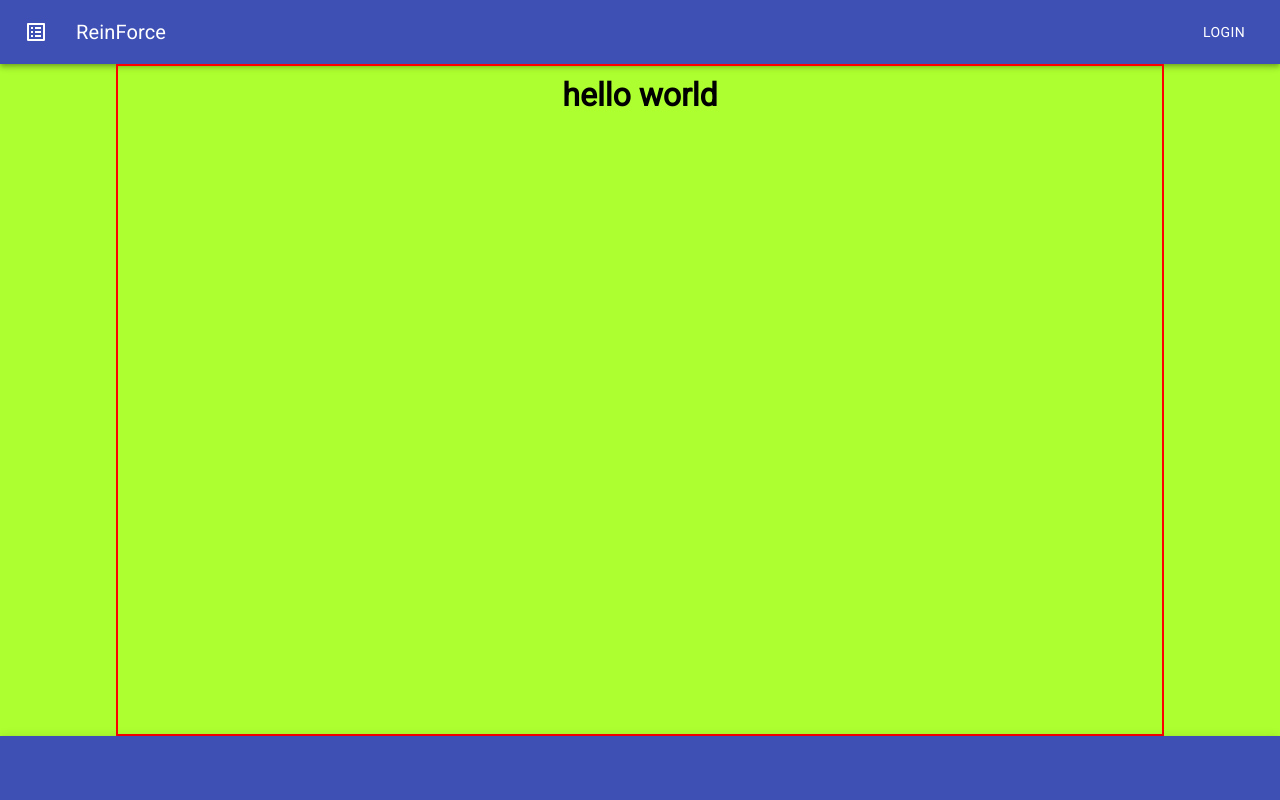
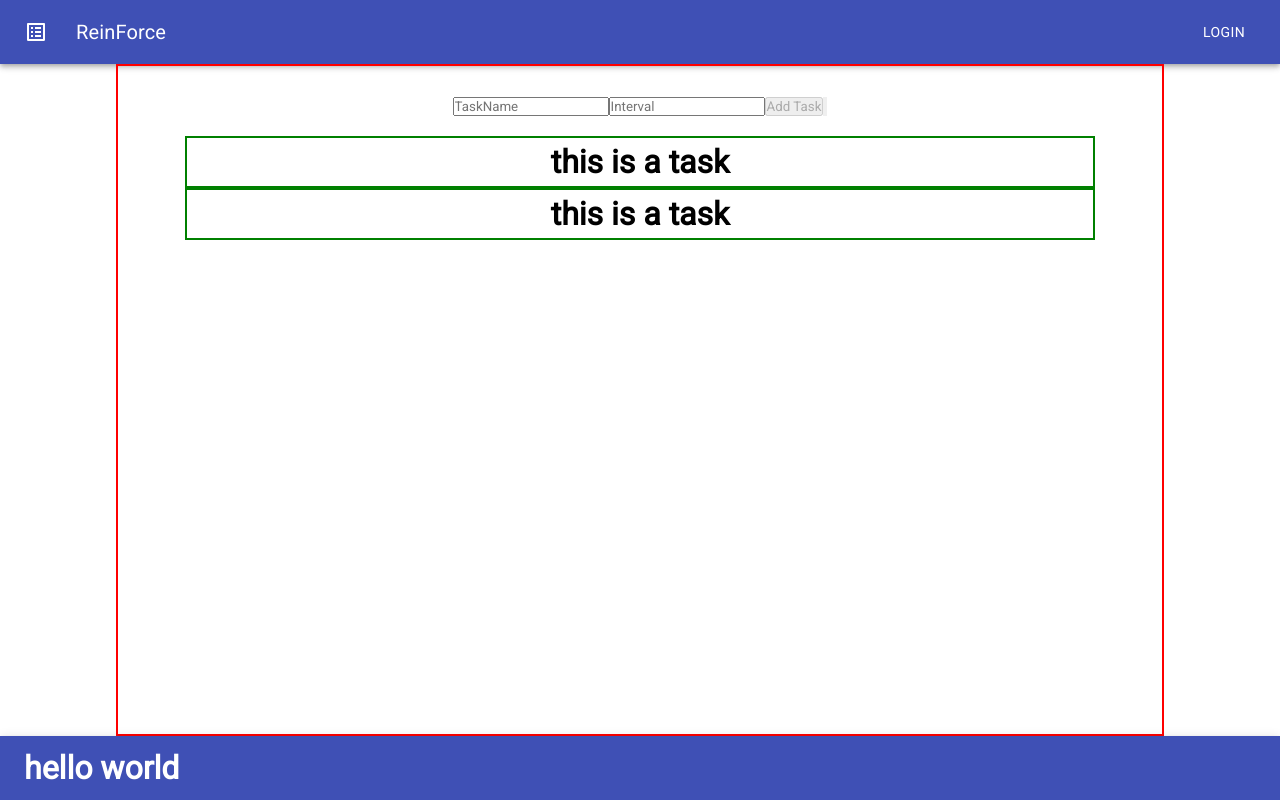
Before and after one commit to TaskCorp/ReinForce, a React app: page / in a window 1280 px wide. Built offline with nearby package versions, Linux system fonts and the light colour scheme.

Commit message:
basic layout

```diff
--- a/src/client/Index.tsx
+++ b/src/client/Index.tsx
@@ -9,7 +9,7 @@ import App from "./App";
 import reducer from "./redux/Reducers";
 
 import { PostTask } from "./components/AddTask";
-import Task from "./components/Tasks";
+import Tasks from "./components/Tasks";
 
 const rootElement: HTMLElement | null = document.getElementById("root");
 
@@ -24,7 +24,7 @@ const root: Root = createRoot(rootElement);
 root.render(
   <Provider store={store}>
     <App />
-    {/* <PostTask saveTask={Task}/> */}
+    {/* <PostTask saveTask={Tasks}/> */}
   </Provider>,
 );
 
--- a/src/client/components/Footer.tsx
+++ b/src/client/components/Footer.tsx
@@ -13,6 +13,7 @@ export default function Footer() {
       <Box sx={{ flexGrow: 1 }}>
         <AppBar position="static">
           <Toolbar>
+            <h1>hello world</h1>
             {
               /* <IconButton
             size="large"
--- /dev/null
+++ b/src/client/components/Task.tsx
@@ -0,0 +1,11 @@
+import React from "react";
+
+function Task() {
+  return (
+    <div id="Task">
+      <h1>this is a task</h1>
+    </div>
+  );
+}
+
+export default Task;
--- a/src/client/components/Tasks.tsx
+++ b/src/client/components/Tasks.tsx
@@ -6,11 +6,47 @@
  */
 
 import React from "react";
+import Task from "./Task";
+import { PostTask } from "./AddTask";
+
+/*
+"_id" SERIAL NOT NULL,
+  "name" VARCHAR(50),
+	"start_time" BIGINT,
+  "revisit_interval" BIGINT,
+  "users_id" BIGINT NOT NULL,
+
+*/
 
 function Tasks() {
+  const testData = [
+    {
+      _id: 1,
+      name: "play piano",
+      startTime: 1664353489411,
+      revisit: 50000,
+      users_id: 1,
+    },
+    {
+      _id: 2,
+      name: "play guitar",
+      startTime: 166435348352,
+      revisit: 50000,
+      users_id: 1,
+    },
+  ];
+
+  const tasks = testData.map((task) => {
+    return <Task />;
+  });
+
   return (
     <div id="Tasks">
-      <h1>hello world</h1>
+      <div id="PostTask">
+        <PostTask saveTask={Task} />
+      </div>
+      {/* <h1>hello world</h1> */}
+      {tasks}
     </div>
   );
 }
--- a/src/client/index.scss
+++ b/src/client/index.scss
@@ -30,7 +30,7 @@ body {
   width: 100vw;
   height: 100vh;
 
-  background-color: greenyellow;
+  // background-color: greenyellow;
 
   display: flex;
   flex-direction: column;
@@ -60,3 +60,16 @@ body {
 }
 
 // #Footer {}
+
+#Task {
+  display: flex;
+  justify-content: center;
+
+  border: 2px solid green;
+  width: 70vw;
+  padding: 5px;
+}
+
+#PostTask {
+  padding: 20px;
+}
```
